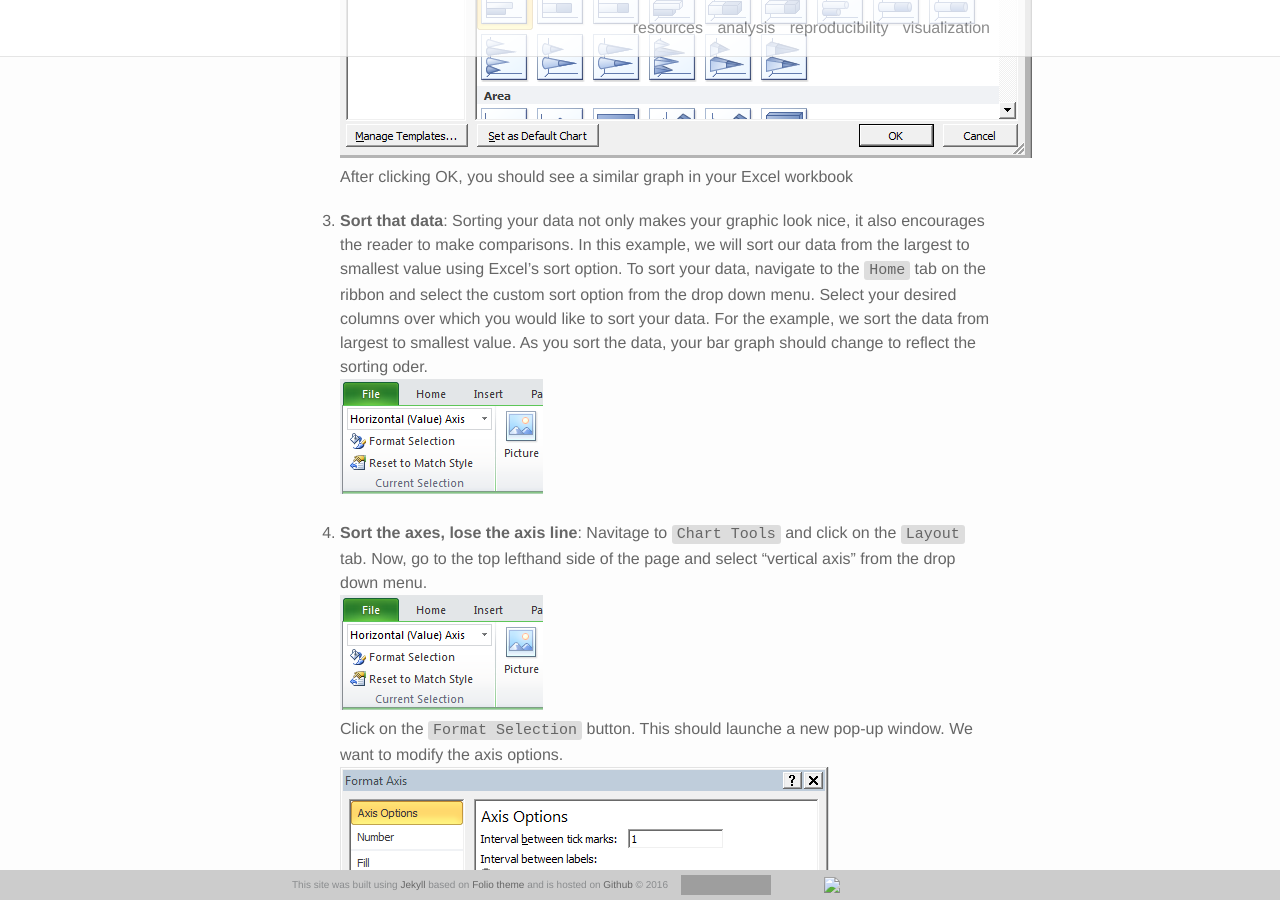
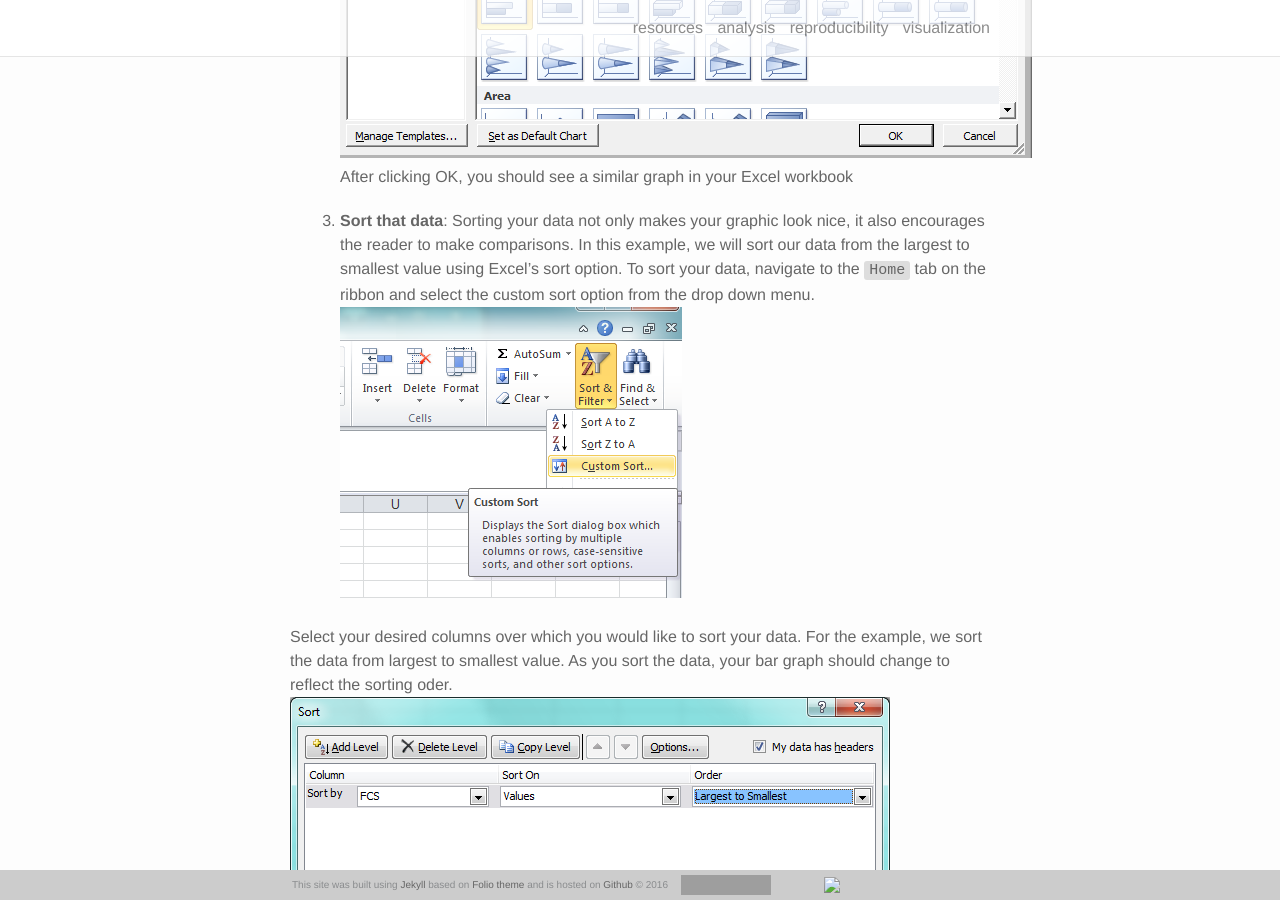
Before and after one commit to GeoCenter/resources, a Jekyll site: the page built from _posts/2016-10-26-bargraph.md, in a window 1280 px wide and 900 px high, scrolled down 1762 px. Built offline with Jekyll 4.4.1, drawn with Linux system fonts in a browser that asks for light colours; nearby versions of some CDN libraries; grey boxes are pictures that could not be loaded.

Commit message:
Update 2016-10-26-bargraph.md

````diff
--- a/_posts/2016-10-26-bargraph.md
+++ b/_posts/2016-10-26-bargraph.md
@@ -30,14 +30,13 @@ Excel 2010 for Windows
 2. On the Excel ribbon, navigate to the ```Insert``` tab and select the ```See all charts``` option. This will launch a new window with all of the graphing options. Select the bar graph option from the Insert Chart menu.
 ![image1]({{ site.baseurl }}/img/Bar_graph_rotated.PNG "Rotated bar graph")  After clicking OK, you should see a similar graph in your Excel workbook
 
-3. __Sort that data__: Sorting your data not only makes your graphic look nice, it also encourages the reader to make comparisons. In this example, we will sort our data from the largest to smallest value using Excel's sort option. To sort your data, navigate to the ```Home``` tab on the ribbon and select the custom sort option from the drop down menu. Select your desired columns over which you would like to sort your data. For the example, we sort the data from largest to smallest value. As you sort the data, your bar graph should change to reflect the sorting oder.
-![image1]({{ site.baseurl }}/img/03_Bar_graph_x_axis.PNG "Sample Bar Graph")
+3. __Sort that data__: Sorting your data not only makes your graphic look nice, it also encourages the reader to make comparisons. In this example, we will sort our data from the largest to smallest value using Excel's sort option. To sort your data, navigate to the ```Home``` tab on the ribbon and select the custom sort option from the drop down menu.
+![image1]({{ site.baseurl }}/img/Bar_sort.png "Sample Bar Graph")
 
-4. __Sort the axes, lose the axis line__: Navitage to ```Chart Tools``` and click on the ```Layout``` tab. Now, go to the top lefthand side of the page and select "vertical axis" from the drop down menu.
-![image1]({{ site.baseurl }}/img/03_Bar_graph_x_axis.PNG "Chart Tools: Format Selection Menu")
-Click on the ```Format Selection``` button. This should launche a new pop-up window. We want to modify the axis options.
-![image1]({{ site.baseurl }}/img/02_Bar_graph_reverse_axes.PNG "Chart Tools: Format Selection Menu")
-Specifically, check the box "Categories in reverse order". This will move the largest value to the top of the graph. From the same menu, navigate to the ```Line Color``` option and check the "No line" radio button. This will remove the y-axis.
+Select your desired columns over which you would like to sort your data. For the example, we sort the data from largest to smallest value. As you sort the data, your bar graph should change to reflect the sorting oder.
+![image1]({{ site.baseurl }}/img/Bar_sort2.png "Sample Bar Graph")
+
+4. __Sort the axes, lose the axis line__: Navitage to ```Chart Tools``` and click on the ```Layout``` tab. Now, go to the top lefthand side of the page and select "vertical axis" from the drop down menu.   ![image1]({{ site.baseurl }}/img/03_Bar_graph_x_axis.PNG "Chart Tools: Format Selection Menu")<br>  Click on the ```Format Selection``` button. This should launche a new pop-up window. We want to modify the axis options. ![image1]({{ site.baseurl }}/img/02_Bar_graph_reverse_axes.PNG "Chart Tools: Format Selection Menu")  Specifically, check the box "Categories in reverse order". This will move the largest value to the top of the graph. From the same menu, navigate to the ```Line Color``` option and check the "No line" radio button. This will remove the y-axis.
 
 5. __Move x-axis from top to bottom__: While it's nice to have a x-axis, in this case it is a bit distracting (see [chart junk](https://en.wikipedia.org/wiki/Chartjunk)). We are going to move the x-axis from the top to the bottom. At the top left of the screen, navigate the menu to "Horizontal (Value) Axis". Click Format Selection. Under the Axes Options tab, find the box that reads "Axis labels: Next to Axis". Click on the triangle and select "High". This will move the axis to the bottom.
 
````
